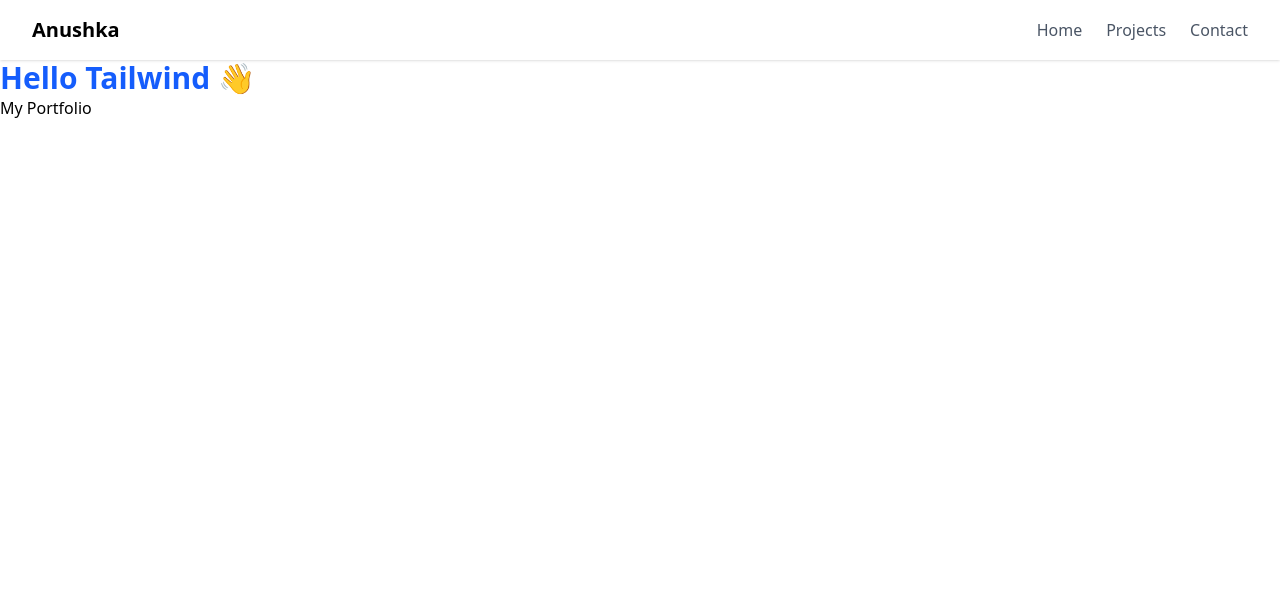
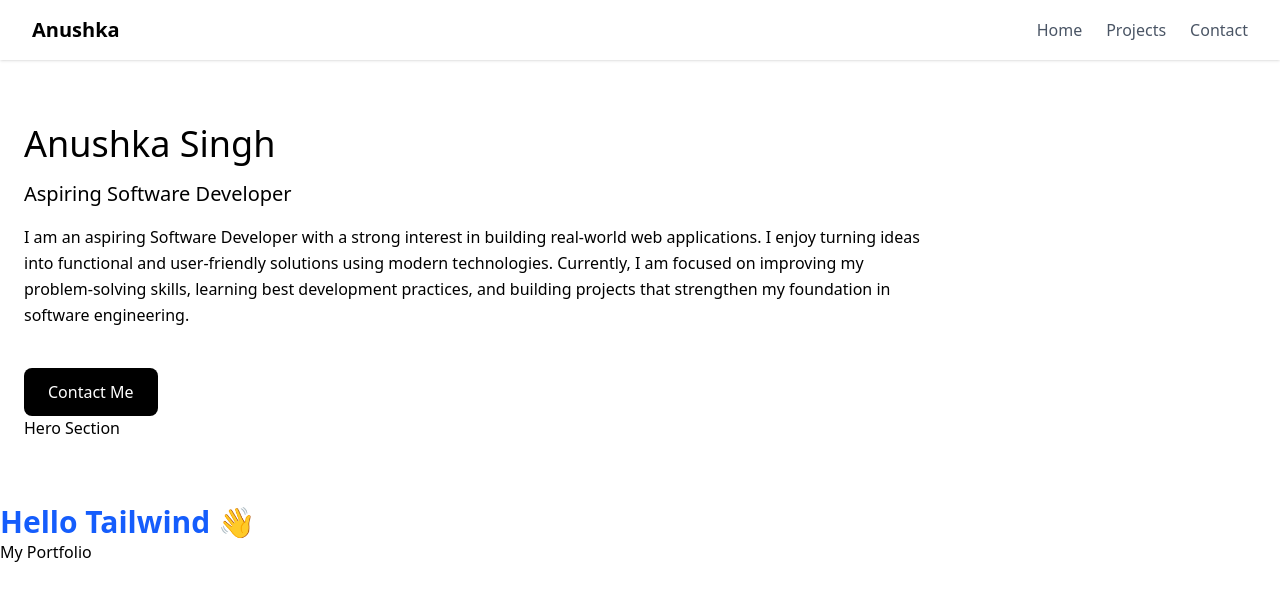
Before and after one commit to anushka8singh/react-tailwind-portfolio, a React (Vite) app: page / in a window 1280 px wide. Shown: the top 600 px of the page. Built offline with nearby package versions, Linux system fonts and the light colour scheme.

Commit message:
Styled hero section typography and button

```diff
--- a/src/App.jsx
+++ b/src/App.jsx
@@ -1,9 +1,11 @@
 import Navbar from "./components/Navbar";
+import Hero from "./components/Hero";
 
 function App(){
   return(
     <div>
       <Navbar />
+      <Hero />
       <h1 className="text-3xl font-bold text-blue-600">
   Hello Tailwind 👋
 </h1>
--- /dev/null
+++ b/src/components/Hero.jsx
@@ -0,0 +1,15 @@
+function Hero(){
+    return(
+        <section className="py-16 px-6">
+            <div className="max-auto max-w-4xl space-y-4">
+                <h1 className="text-4xl text-bold">Anushka Singh</h1>
+                <h2 className="text-xl text-grey-600 mt-2">Aspiring Software Developer</h2>
+                <p className="text-base text-grey-500 leading-relaxed">I am an aspiring Software Developer with a strong interest in building real-world web applications. I enjoy turning ideas into functional and user-friendly solutions using modern technologies. Currently, I am focused on improving my problem-solving skills, learning best development practices, and building projects that strengthen my foundation in software engineering.</p>
+                <button className="bg-black text-white px-6 py-3 rounded-lg mt-6 hover:bg-grey-600">Contact Me</button>
+            </div>
+            Hero Section
+        </section>
+    );
+}
+
+export default Hero;
```
